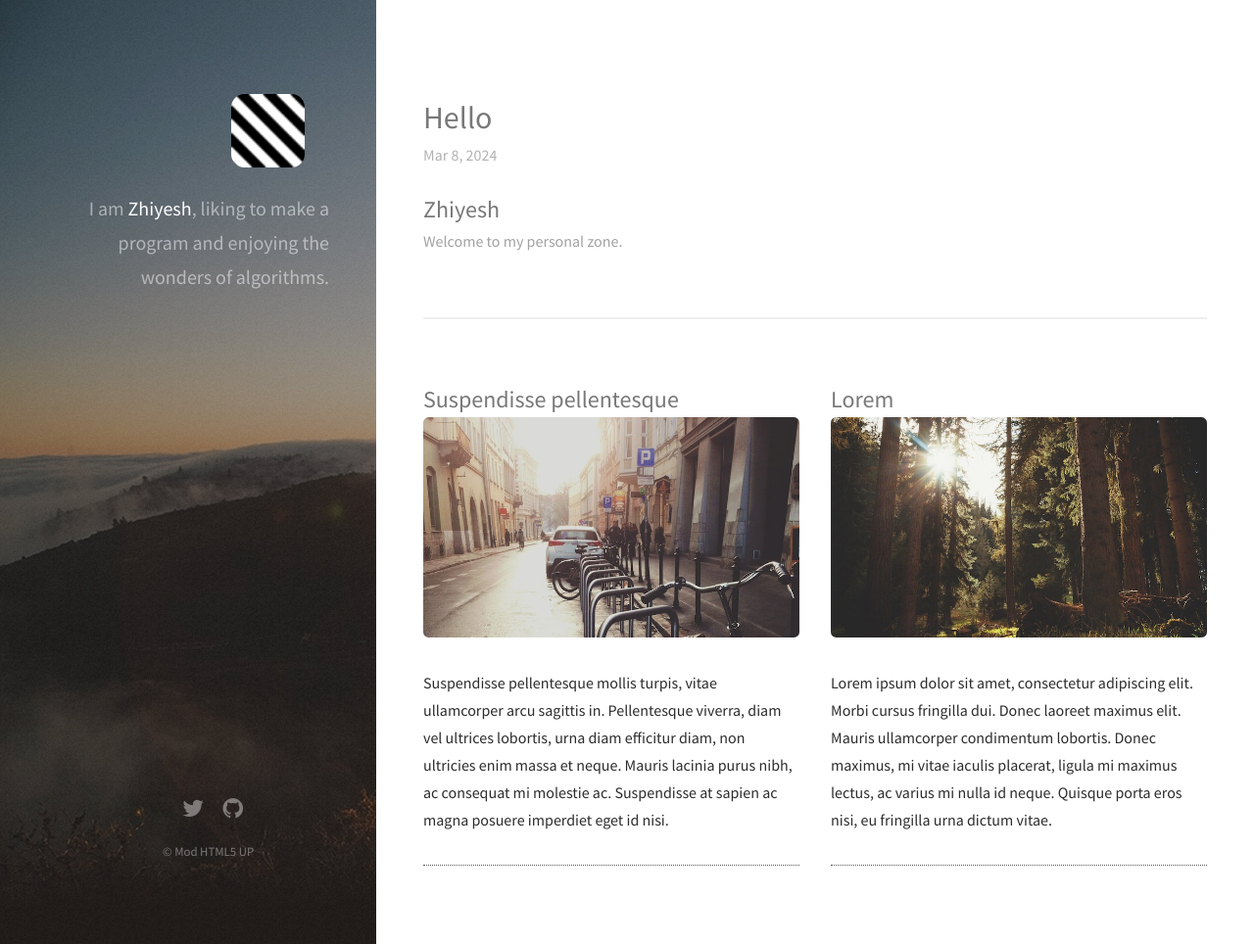
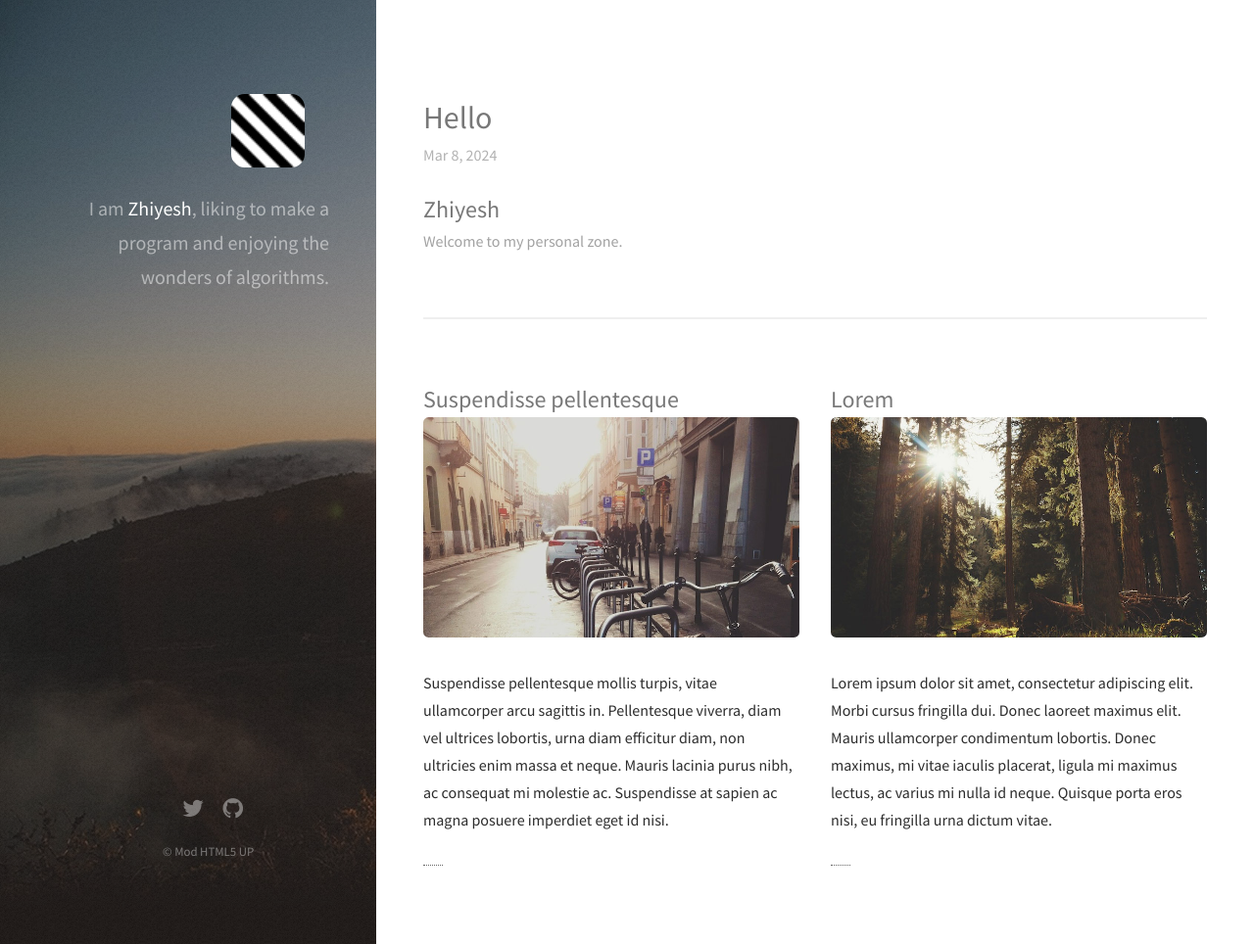
Before and after one commit to Zhiyelah/zhiyelah.github.io, a Jekyll site: the page built from index.html, in a window 1280 px wide and 964 px high. Shown: the whole window at 98% size. Built offline with Jekyll 4.4.1, drawn with Linux system fonts in a browser that asks for light colours; nearby versions of some CDN libraries.

Commit message:
Update index.html

```diff
--- a/index.html
+++ b/index.html
@@ -29,7 +29,7 @@ layout: default
             <ul class="actions">
               <li class="editor-link"><a href="cloudcannon:collections/{{ post.path }}" class="button"><strong>&#9998;</strong> Edit post</a></li>
             </ul>
-            <hr style="height: 1px; border: none; border-top: 1px dotted #555555;" />
+            <hr style="height: 1px; width: 20px; border: none; border-top: 1px dotted #656565;" />
           </footer>
         </article>
       {% endfor %}
```
